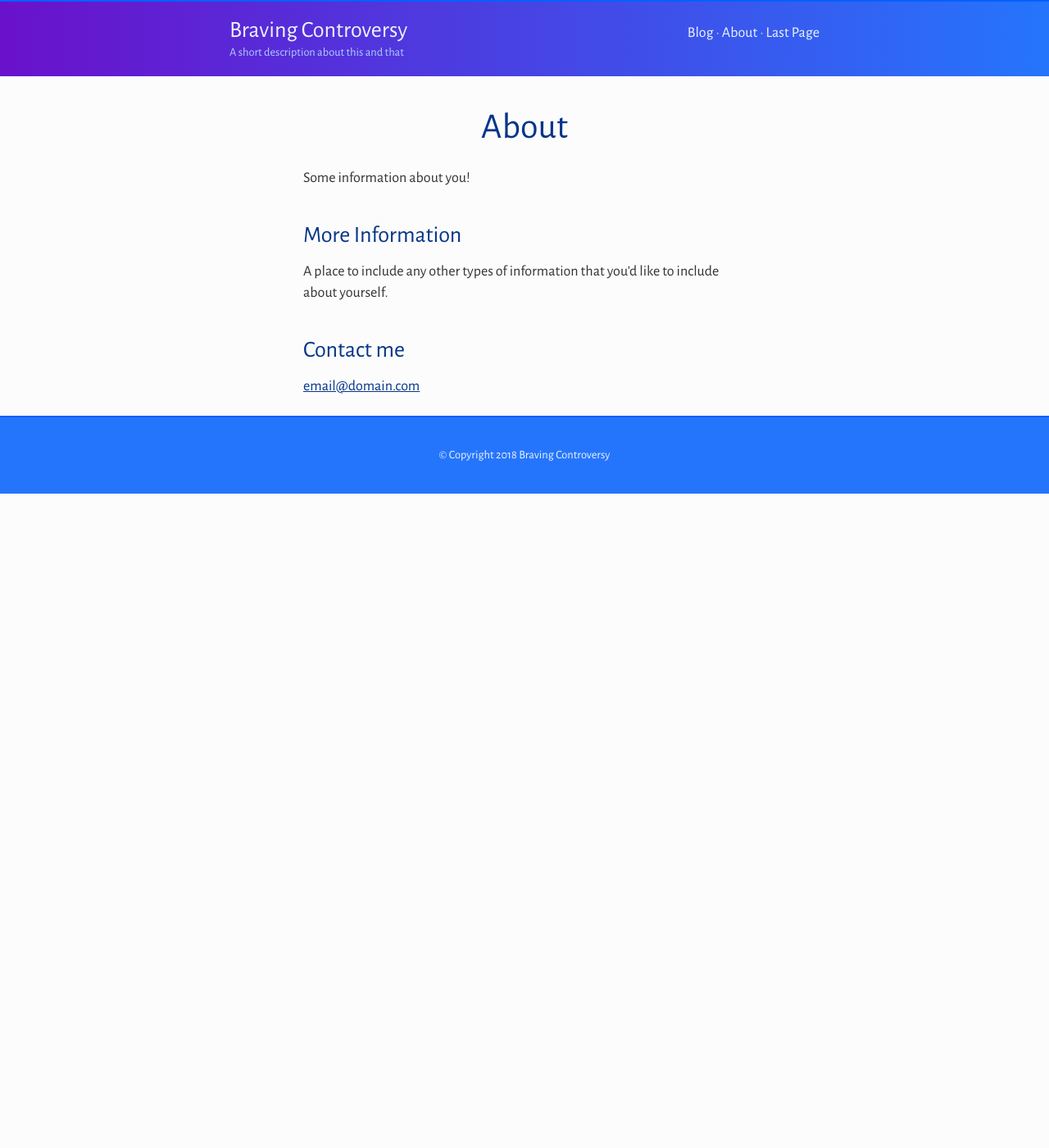
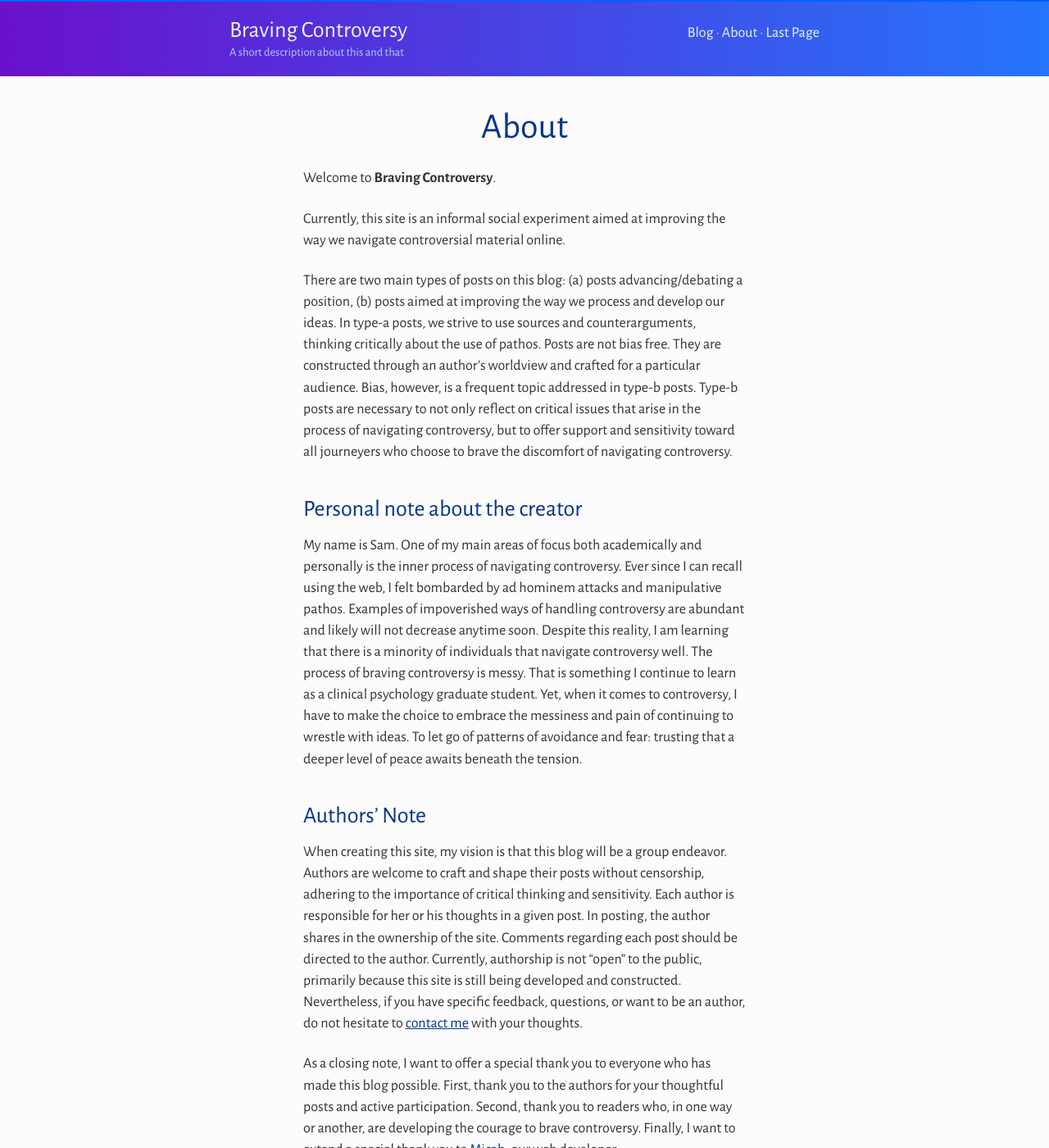
Before and after one commit to peace60895/peace60895.github.io, a Jekyll site: the page built from about.md, in a window 1280 px wide and 1400 px high. Shown: the whole window at 82% size. Built offline with Jekyll 4.4.1, drawn with Linux system fonts in a browser that asks for light colours; some of the changed text lies outside the part shown.

Commit message:
Update about page

```diff
--- a/about.md
+++ b/about.md
@@ -2,14 +2,20 @@
 layout: page
 title: About
 permalink: /about/
+published: true
 ---
 
-Some information about you!
+Welcome to **Braving Controversy**.
 
-### More Information
+Currently, this site is an informal social experiment aimed at improving the way we navigate controversial material online.
 
-A place to include any other types of information that you'd like to include about yourself.
+There are two main types of posts on this blog: (a) posts advancing/debating a position, (b) posts aimed at improving the way we process and develop our ideas. In type-a posts, we strive to use sources and counterarguments, thinking critically about the use of pathos. Posts are not bias free. They are constructed through an author’s worldview and crafted for a particular audience. Bias, however, is a frequent topic addressed in type-b posts. Type-b posts are necessary to not only reflect on critical issues that arise in the process of navigating controversy, but to offer support and sensitivity toward all journeyers who choose to brave the discomfort of navigating controversy.
 
-### Contact me
+### Personal note about the creator
+My name is Sam. One of my main areas of focus both academically and personally is the inner process of navigating controversy. Ever since I can recall using the web, I felt bombarded by ad hominem attacks and manipulative pathos. Examples of impoverished ways of handling controversy are abundant and likely will not decrease anytime soon. Despite this reality, I am learning that there is a minority of individuals that navigate controversy well. The process of braving controversy is messy. That is something I continue to learn as a clinical psychology graduate student. Yet, when it comes to controversy, I have to make the choice to embrace the messiness and pain of continuing to wrestle with ideas. To let go of patterns of avoidance and fear: trusting that a deeper level of peace awaits beneath the tension.
 
-[email@domain.com](mailto:email@domain.com)
+### Authors’ Note
+When creating this site, my vision is that this blog will be a group endeavor. Authors are welcome to craft and shape their posts without censorship, adhering to the importance of critical thinking and sensitivity. Each author is responsible for her or his thoughts in a given post. In posting, the author shares in the ownership of the site. Comments regarding each post should be directed to the author. Currently, authorship is not “open” to the public, primarily because this site is still being developed and constructed. Nevertheless, if you have specific feedback, questions, or want to be an author, do not hesitate to [contact me](mailto:sam.millereshleman@gmail.com) with your thoughts.
+
+
+As a closing note, I want to offer a special thank you to everyone who has made this blog possible. First, thank you to the authors for your thoughtful posts and active participation. Second, thank you to readers who, in one way or another, are developing the courage to brave controversy. Finally, I want to extend a special thank you to [Micah](https://micahjon.com/), our web developer.
```
